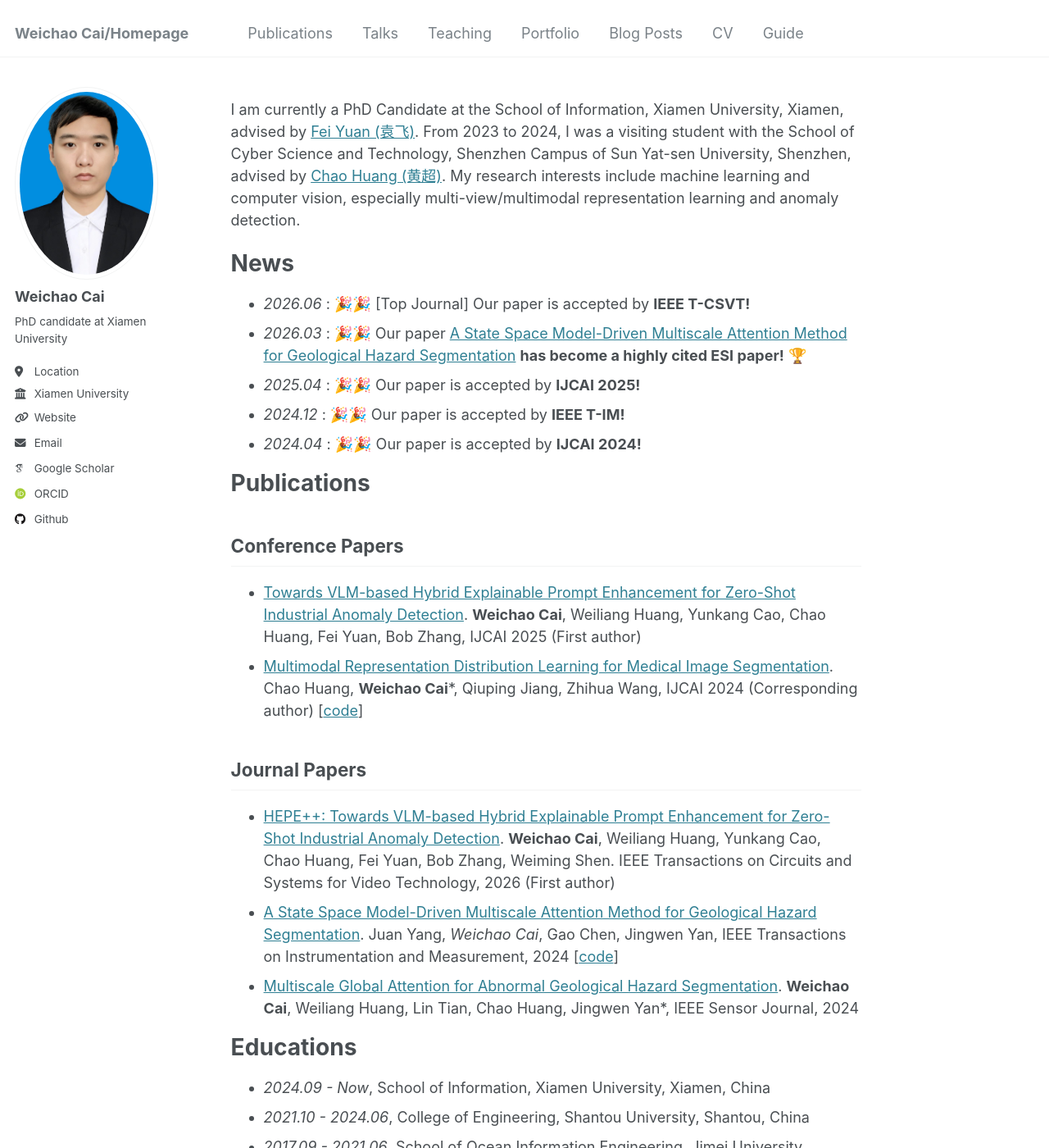
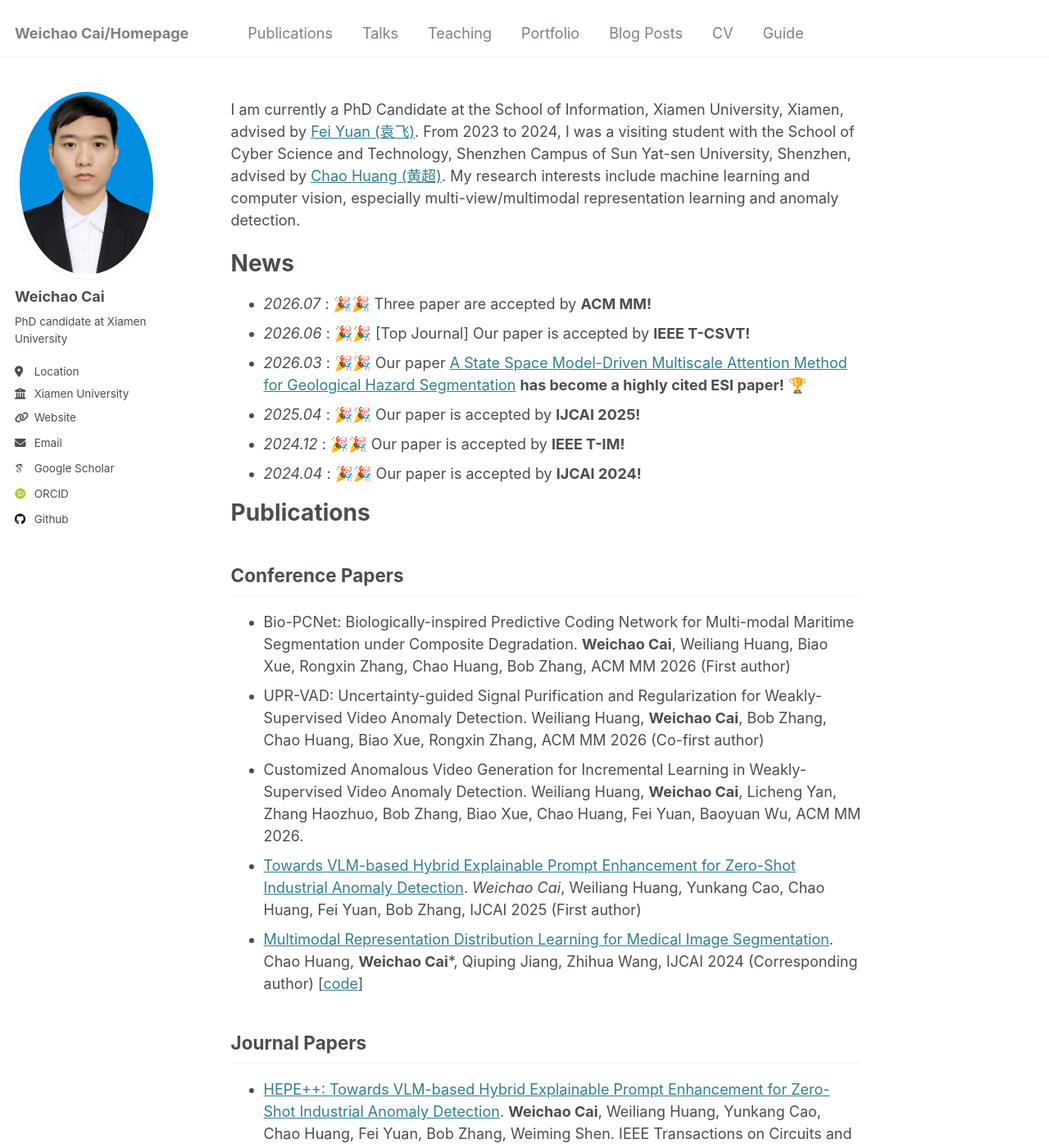
Before and after one commit to GPIOX/weichaocai.github.io, a Jekyll site: the page built from _pages/about.md, in a window 1280 px wide and 1400 px high. Shown: the whole window at 82% size. Built offline with Jekyll 4.4.1, drawn with Linux system fonts in a browser that asks for light colours; some web fonts are replaced.

Commit message:
update information

```diff
--- a/_pages/about.md
+++ b/_pages/about.md
@@ -10,6 +10,7 @@ redirect_from:
 I am currently a PhD Candidate at the School of Information, Xiamen University, Xiamen, advised by [Fei Yuan (袁飞)](https://informatics.xmu.edu.cn/info/1021/24079.htm). From 2023 to 2024, I was a visiting student with the School of Cyber Science and Technology, Shenzhen Campus of Sun Yat-sen University, Shenzhen, advised by [Chao Huang (黄超)](https://scst.sysu.edu.cn/members/members01/1406808.htm). My research interests include machine learning and computer vision, especially multi-view/multimodal representation learning and anomaly detection.
 
 # News
+- *2026.07* : 🎉🎉 Three paper are accepted by **ACM MM!**
 - *2026.06* : 🎉🎉 [Top Journal] Our paper is accepted by **IEEE T-CSVT!**
 - *2026.03* : 🎉🎉 Our paper [A State Space Model-Driven Multiscale Attention Method for Geological Hazard Segmentation](https://ieeexplore.ieee.org/document/10852340) **has become a highly cited ESI paper!** 🏆
 - *2025.04* : 🎉🎉 Our paper is accepted by **IJCAI 2025!**
@@ -18,7 +19,10 @@ I am currently a PhD Candidate at the School of Information, Xiamen University,
 
 # Publications
 ## Conference Papers
-- [Towards VLM-based Hybrid Explainable Prompt Enhancement for Zero-Shot Industrial Anomaly Detection](https://www.ijcai.org/proceedings/2025/80). **Weichao Cai**, Weiliang Huang, Yunkang Cao, Chao Huang, Fei Yuan, Bob Zhang, IJCAI 2025 (First author)
+- Bio-PCNet: Biologically-inspired Predictive Coding Network for Multi-modal Maritime Segmentation under Composite Degradation. **Weichao Cai**, Weiliang Huang, Biao Xue, Rongxin Zhang, Chao Huang, Bob Zhang, ACM MM 2026 (First author)
+-	UPR-VAD: Uncertainty-guided Signal Purification and Regularization for Weakly-Supervised Video Anomaly Detection. Weiliang Huang, **Weichao Cai**, Bob Zhang, Chao Huang, Biao Xue, Rongxin Zhang, ACM MM 2026 (Co-first author)
+- Customized Anomalous Video Generation for Incremental Learning in Weakly-Supervised Video Anomaly Detection. Weiliang Huang, **Weichao Cai**, Licheng Yan, Zhang Haozhuo, Bob Zhang, Biao Xue, Chao Huang, Fei Yuan, Baoyuan Wu, ACM MM 2026.
+- [Towards VLM-based Hybrid Explainable Prompt Enhancement for Zero-Shot Industrial Anomaly Detection](https://www.ijcai.org/proceedings/2025/80). *Weichao Cai*, Weiliang Huang, Yunkang Cao, Chao Huang, Fei Yuan, Bob Zhang, IJCAI 2025 (First author)
 - [Multimodal Representation Distribution Learning for Medical Image Segmentation](https://www.ijcai.org/proceedings/2024/459). Chao Huang, **Weichao Cai***, Qiuping Jiang, Zhihua Wang, IJCAI 2024 (Corresponding author) [[code](https://github.com/GPIOX/Multimodal)]
 
 
```
